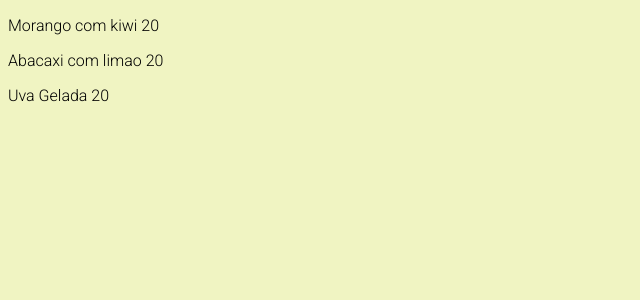
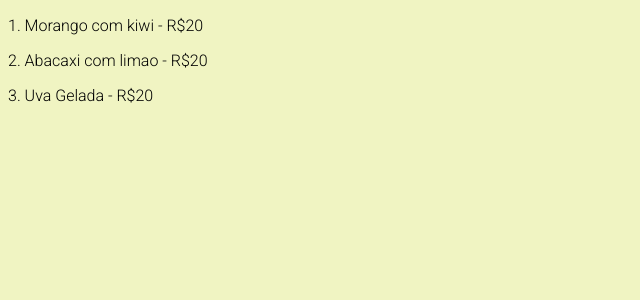
Before and after one commit to netosilveira/shrlk, a Vue app: page / in a window 1280 px wide. Shown: the top 300 px of the page, without its empty margins (0-640 px from the left). Built offline with nearby package versions, Linux system fonts and the light colour scheme.

Commit message:
v-for test

```diff
--- a/src/App.vue
+++ b/src/App.vue
@@ -1,6 +1,14 @@
 <template>
 <div class="app">
-  <p v-for="juice in juices" :key="juice.id">{{ juice.name }}  {{ juice.price }}</p>
+  <!-- <p v-for="juice in juices" :key="juice.id">
+    {{ juice.name }}
+
+    <a v-for="flavor in juice.flavors" :key="flavor.id">
+      {{ flavor }} </a>
+
+    {{ juice.price }}</p> -->
+
+  <p v-for="juice in juices" :key="juice.id"> {{ juices[juice.id - 1].id }}. {{juices[juice.id -1].name}} - R${{juices[juice.id -1].price}}</p>
   </div>
 </template>
 
@@ -14,14 +22,16 @@ export default defineComponent({
   setup() {
     const juices = ref<Juice[]>([
       { name: 'Morango com kiwi', flavors: ['morango', 'kiwi', 'limao'], price: 20, id: 1 },
-      { name: 'Abacaxi com limao', flavors: ['abacaxi', 'limao', 'ice'], price: 20, id: 2 },
-      { name: 'Uva Gelada', flavors: ['uva', 'cereja', 'ice'], price: 20, id: 3 }
+      { name: 'Abacaxi com limao', flavors: ['abacaxi', 'limao', 'gelo'], price: 20, id: 2 },
+      { name: 'Uva Gelada', flavors: ['uva', 'cereja', 'gelo'], price: 20, id: 3 }
     ])
 
     return { juices }
   },
   methods: {
-
+    getJuice(name : string){
+      console.log(this.juices.find(juice => juice.name == name));
+    }
   }
 });
 </script>
```
Also changed, not shown: 1 other file (tests, documents, lock files or other folders).
